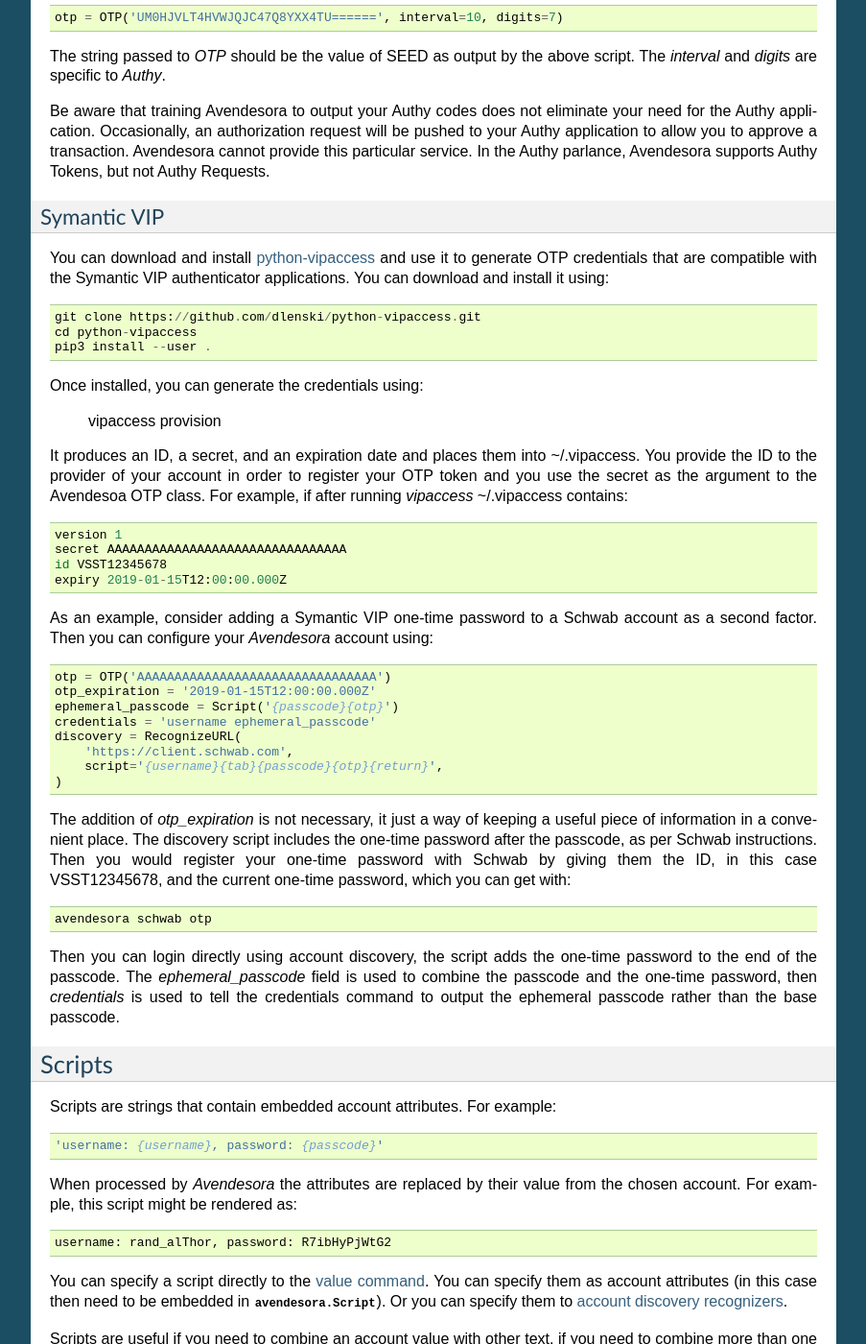
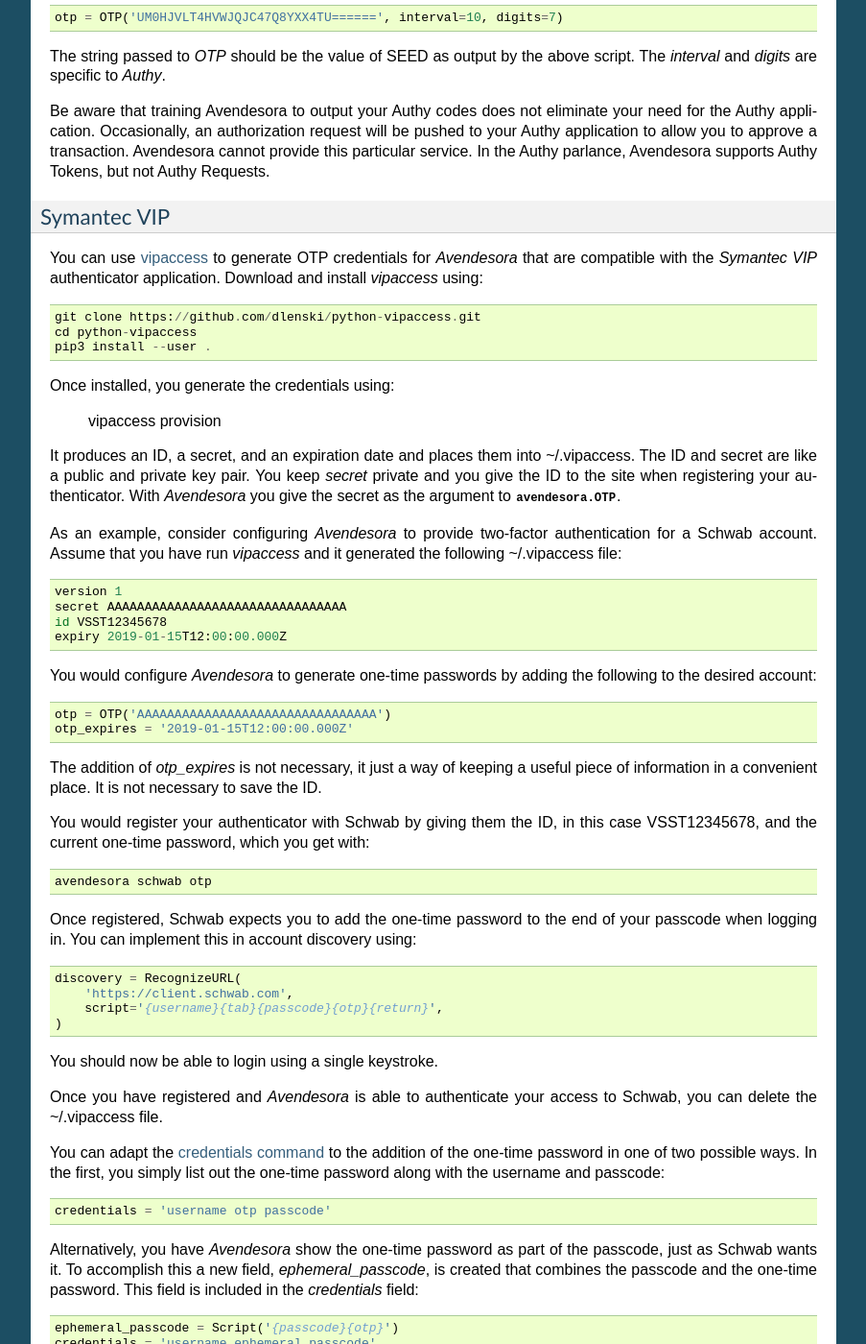
Before and after one commit to KenKundert/avendesora, a Sphinx documentation site: the page built from doc/advanced.rst, in a window 1280 px wide and 1400 px high, scrolled down 10475 px. Shown: the whole window at 96% size, without its empty margins (198-1101 px from the left). Built offline with Sphinx 7.4.7, drawn with Linux system fonts in a browser that asks for light colours; some of the changed text lies outside the part shown.

Commit message:
Added vs as alias for values command. Modify OTP class to allow argument to be specified as a Hidden object. Improve the description of Symantec VIP mimicry

```diff
--- a/doc/advanced.rst
+++ b/doc/advanced.rst
@@ -454,8 +454,9 @@ use::
     questions.0 (oldest aunt): ampere reimburse duster
 
 You can get a list of your questions and then select which one you want answered
-using the *questions* command. Specifically, if Citibank asks for the name of
-your oldest uncle you can use the following to find the answer::
+using the :ref:`questions command <questions command>`.  Specifically, if
+Citibank asks for the name of your oldest uncle you can use the following to
+find the answer::
 
     > avendesora questions citi
     0: oldest aunt?
@@ -505,8 +506,9 @@ with *urls* being preferred if both exist.  *urls* may either be a string,
 a list, or a dictionary. If it is a string, it is split at white spaces to make
 it a list.  If *urls* is a list, the URLs are considered unnamed and the first
 one given is used. If it a dictionary, the URLs are named.  When named, you may
-specify the URL you wish to use by specifying the name to the *browse* command.
-For example, consider a *urls* attribute that looks like this:
+specify the URL you wish to use by specifying the name to the :ref:`browse
+command <browse command>`.  For example, consider a *urls* attribute that looks
+like this:
 
 .. code-block:: python
 
@@ -524,8 +526,8 @@ You would access *vpn* with::
     avendesora browse dragon vpn
 
 By specifying *default_url* you indicate which URL is desired when you do not
-explicitly specify which you want on the *browse* command. In this way, you can
-access your email with either of the following::
+explicitly specify which you want on the :ref:`browse command <browse command>`.
+In this way, you can access your email with either of the following::
 
     avendesora browse dragon email
     avendesora browse dragon
@@ -536,8 +538,8 @@ If *urls* is not given, *Avendesora* looks for URLs in
 as a named URL, otherwise it is treated as an unnamed URL.
 
 If named URLs are found in both *urls* and *discovery* they are all available to
-*browse* command, with those given in *urls* being preferred when the same name
-is found in both attributes.
+:ref:`browse command <browse command>`, with those given in *urls* being
+preferred when the same name is found in both attributes.
 
 
 Selecting the Browser
@@ -561,8 +563,8 @@ By default, *browsers* contains the following:
 Each entry pairs a key with a command. The command will be run with *{url}*
 replaced by the selected URL when the browser is selected. You can choose which
 browser is used by specifying the *--browser* command line option on the
-*browse* command, by adding the *browser* attribute to the account, or by
-specifying the *default_browser* setting in the :ref:`config file
+:ref:`browse command <browse command>`, by adding the *browser* attribute to the
+account, or by specifying the *default_browser* setting in the :ref:`config file
 <configuring>`.  If more than one is specified, the command line option
 dominates over the account attribute, which dominates over the setting.  By
 default, the default browser is *x*, which uses the default browser for your
@@ -613,11 +615,11 @@ By default the *default_vector_field* is queried, which is generally
     accounts.checking: 7610-40-9891
     Which question?
 
-The *questions* command is useful when confronting one or more unexpected
-challenge questions, but it only handles one composite field at a time. More
-convenient when chatting on the phone to an account representative is the
-*interactive* or *i* command.  This command allows you to interactively query
-the value of any account field::
+The :ref:`questions command <questions command>` is useful when confronting one
+or more unexpected challenge questions, but it only handles one composite field
+at a time. More convenient when chatting on the phone to an account
+representative is the *interactive* or *i* command.  This command allows you to
+interactively query the value of any account field::
 
     > avendesora interactive bank
     which field? accounts.checking
@@ -655,7 +657,7 @@ keyloggers.
 
 *Avendesora* supports time-based one-time passwords (TOTP) that are fully
 compatible with, and can act as an alternative to or a replacement for, the
-*Google Authenticator*, *Authy*, or Symantic VIP apps.
+*Google Authenticator*, *Authy*, or *Symantec VIP* apps.
 
 
 .. index::
@@ -785,61 +787,94 @@ Avendesora supports Authy Tokens, but not Authy Requests.
 
 
 .. index::
-    single: Symantic VIP
+    single: Symantec VIP
 
-Symantic VIP
+Symantec VIP
 """"""""""""
 
-You can download and install `python-vipaccess
-<https://github.com/dlenski/python-vipaccess>`_ and use it to generate OTP
-credentials that are compatible with the Symantic VIP authenticator
-applications.  You can download and install it using::
+You can use `vipaccess <https://github.com/dlenski/python-vipaccess>`_ to
+generate OTP credentials for *Avendesora* that are compatible with the *Symantec
+VIP* authenticator application.  Download and install *vipaccess* using::
 
     git clone https://github.com/dlenski/python-vipaccess.git
     cd python-vipaccess
     pip3 install --user .
 
-Once installed, you can generate the credentials using:
+Once installed, you generate the credentials using:
 
     vipaccess provision
 
 It produces an ID, a secret, and an expiration date and places them into
-~/.vipaccess.  You provide the ID to the provider of your account in order to
-register your OTP token and you use the secret as the argument to the Avendesoa
-OTP class.  For example, if after running *vipaccess* ~/.vipaccess contains::
+~/.vipaccess.
+The ID and secret are like a public and private key pair. You keep *secret*
+private and you give the ID to the site when registering your authenticator.
+With *Avendesora* you give the secret as the argument to
+:class:`avendesora.OTP`.
+
+As an example, consider configuring *Avendesora* to provide two-factor
+authentication for a Schwab account. Assume that you have run *vipaccess* and it
+generated the following ~/.vipaccess file::
 
     version 1
     secret AAAAAAAAAAAAAAAAAAAAAAAAAAAAAAAA
     id VSST12345678
     expiry 2019-01-15T12:00:00.000Z
 
-As an example, consider adding a Symantic VIP one-time password to a Schwab
-account as a second factor.
-Then you can configure your *Avendesora* account using::
+You would configure *Avendesora* to generate one-time passwords by adding the
+following to the desired account::
 
     otp = OTP('AAAAAAAAAAAAAAAAAAAAAAAAAAAAAAAA')
-    otp_expiration = '2019-01-15T12:00:00.000Z'
-    ephemeral_passcode = Script('{passcode}{otp}')
-    credentials = 'username ephemeral_passcode'
+    otp_expires = '2019-01-15T12:00:00.000Z'
+
+The addition of *otp_expires* is not necessary, it just a way of keeping
+a useful piece of information in a convenient place.  It is not necessary to
+save the ID.
+
+You would register your authenticator with Schwab by giving them the ID, in this
+case VSST12345678, and the current one-time password, which you get with::
+
+    avendesora schwab otp
+
+Once registered, Schwab expects you to add the one-time password to the end of
+your passcode when logging in. You can implement this in account discovery
+using::
+
     discovery = RecognizeURL(
         'https://client.schwab.com',
         script='{username}{tab}{passcode}{otp}{return}',
     )
 
-The addition of *otp_expiration* is not necessary, it just a way of keeping
-a useful piece of information in a convenient place. The discovery script
-includes the one-time password after the passcode, as per Schwab instructions.
-Then you would register your one-time password with Schwab by giving them the
-ID, in this case VSST12345678, and the current one-time password, which you can
-get with::
+You should now be able to login using a single keystroke.
 
-    avendesora schwab otp
+Once you have registered and *Avendesora* is able to authenticate your access to
+Schwab, you can delete the ~/.vipaccess file.
 
-Then you can login directly using account discovery, the script adds the
-one-time password to the end of the passcode.  The *ephemeral_passcode* field is
-used to combine the passcode and the one-time password, then *credentials* is
-used to tell the credentials command to output the ephemeral passcode rather
-than the base passcode.
+You can adapt the :ref:`credentials command <credentials command>` to the
+addition of the one-time password in one of two possible ways. In the first, you
+simply list out the one-time password along with the username and passcode::
+
+    credentials = 'username otp passcode'
+
+Alternatively, you have *Avendesora* show the one-time password as part of the
+passcode, just as Schwab wants it. To accomplish this a new field,
+*ephemeral_passcode*, is created that combines the passcode and the one-time
+password. This field is included in the *credentials* field::
+
+    ephemeral_passcode = Script('{passcode}{otp}')
+    credentials = 'username ephemeral_passcode'
+
+In this example, the *otp*, *otp_expires*, and *ephemeral_passcode* field names
+are arbitrary. You are free to choose names more to your liking.
+
+A variation on this process is used when registering *Avendesora*'s one-time
+password feature as a second-factor with ETrade. Symantec VIP has several types
+of tokens.  By default, *vipaccess* generates VSST (desktop) tokens, but Etrade
+requires a VSMT (mobile) token.  To generate a mobile token, use::
+
+    vipaccess provision -t VSMT
+
+Except for this one detail, the rest of the process is the same as described for
+Schwab.
 
 
 .. index::
```
Also changed, not shown: other parts of doc/advanced.rst (+9 -8 lines), 2 other files.
